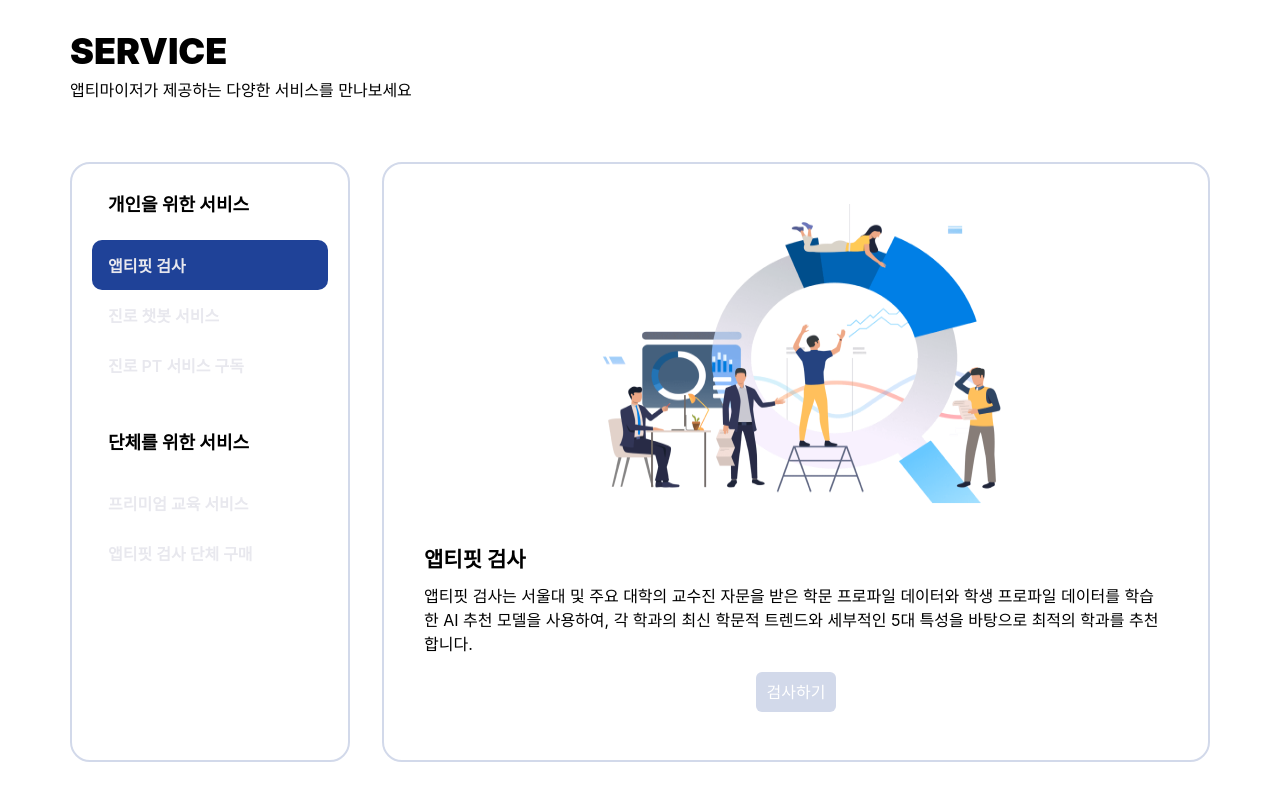
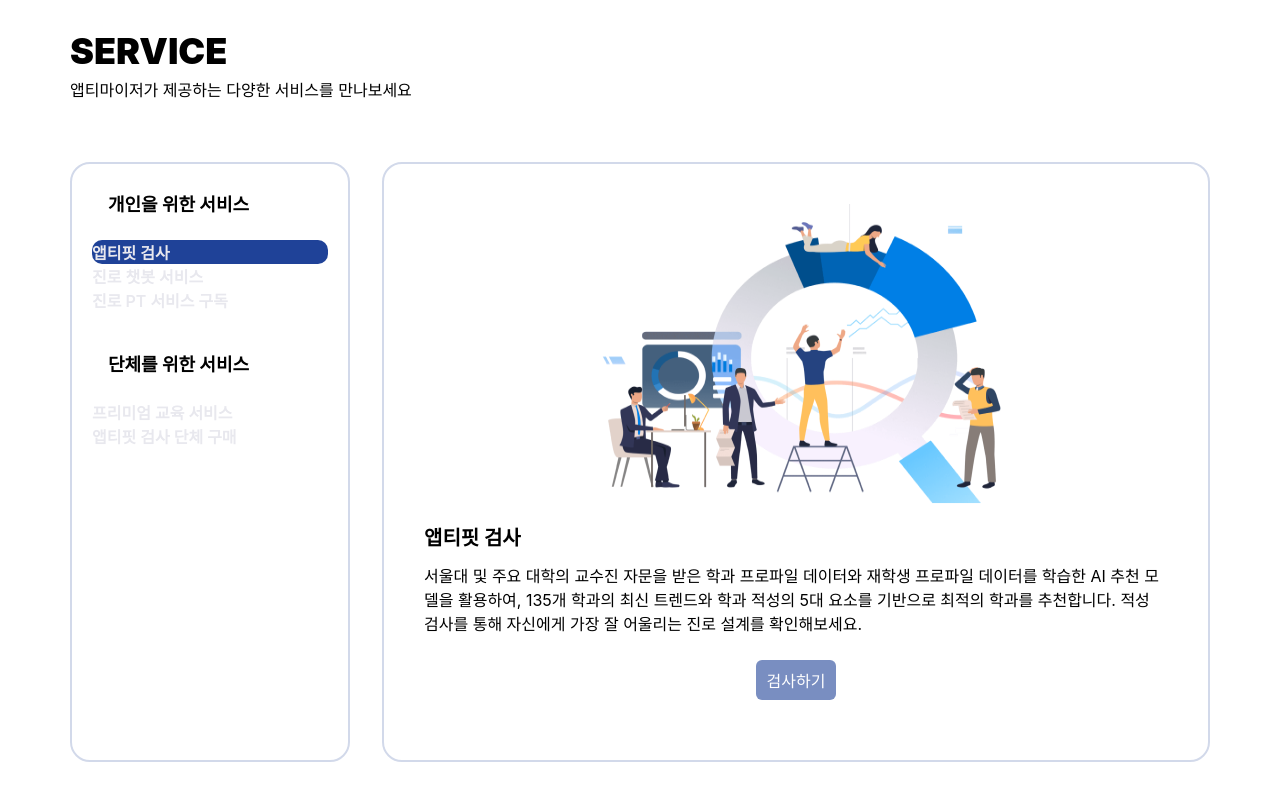
Before and after one commit to aptimizer-co/aptimizer, a Next.js app: page / in a window 1280 px wide. Shown: the part 896-1696 px from the top of the page. Built offline with nearby package versions, Linux system fonts and the light colour scheme; a web font is replaced by a local one.

Commit message:
[🎨UI] `ServiecContent` 컴포넌트 생성 및 코드 분리

```diff
--- a/src/app/(home)/_sections/ServiceSection/ServiceSection.module.css
+++ b/src/app/(home)/_sections/ServiceSection/ServiceSection.module.css
@@ -62,18 +62,6 @@
   margin-bottom: 1.6rem;
 }
 
-.ul li {
-  cursor: pointer;
-  display: flex;
-  align-items: center;
-  font-size: 1.6rem;
-  font-weight: 600;
-  padding-left: 1.6rem;
-  height: 5rem;
-  color: #e8e8ee;
-  border-radius: 1rem;
-}
-
 .active {
   background-color: #1f4298;
   color: #ffffff;
@@ -82,62 +70,6 @@
 /* 모바일 네비게이션 */
 .navMobile {
   display: none;
-}
-
-/* 서비스 */
-
-.product {
-  border: 0.2rem solid #d2d9ea;
-  border-radius: 2rem;
-  max-width: 82.8rem;
-  padding: 4rem;
-}
-
-.productImgContainer {
-  width: 50rem;
-  height: 30rem;
-  margin: 0 auto;
-  position: relative;
-  margin-bottom: 4rem;
-}
-
-.productTitle {
-  font-size: 2.1rem;
-  font-weight: bold;
-  line-height: 3.15rem;
-  margin-bottom: 0.8rem;
-}
-
-.productDesc {
-  font-size: 1.6rem;
-  line-height: 2.4rem;
-  margin-bottom: 1.6rem;
-}
-
-.button {
-  margin: 0 auto;
-  width: 8rem;
-  height: 4rem;
-  border-radius: 0.6rem;
-  border: none;
-  background-color: #d2d9ea;
-  display: flex;
-  justify-content: center;
-  align-items: center;
-  font-size: 1.6rem;
-  line-height: 2.4rem;
-  font-weight: 500;
-  color: white;
-  transition: background-color 200ms ease-in-out;
-}
-
-.button:hover {
-  background-color: #798ec1;
-  transition: background-color 200ms ease-in-out;
-}
-
-.button:active {
-  background-color: #1f4298;
 }
 
 /* 반응형 */
@@ -199,24 +131,6 @@
     transition: background-color 200ms ease-in-out;
     color: white;
   }
-
-  .productImgContainer {
-    width: 75%;
-    height: 25rem;
-  }
-
-  .productTitle {
-    font-size: 1.8rem;
-    font-weight: 700;
-    line-height: 2.7rem;
-    margin-bottom: 0.8rem;
-  }
-
-  .productDesc {
-    font-size: 1.6rem;
-    line-height: 2.4rem;
-    margin-bottom: 1.6rem;
-  }
 }
 
 @media (max-width: 426px) {
@@ -245,41 +159,13 @@
     line-height: 1.8rem;
     font-weight: 600;
   }
-
-  .productImgContainer {
-    width: 100%;
-    height: 20rem;
-  }
-
-  .productTitle {
-    font-size: 1.8rem;
-    font-weight: 700;
-    line-height: 2.7rem;
-    margin-bottom: 0.8rem;
-  }
-
-  .productDesc {
-    font-size: 1.4rem;
-    line-height: 2.1rem;
-    margin-bottom: 1.6rem;
-  }
 }
 
 @media (max-width: 376px) {
-  .product {
-    padding: 2rem;
-  }
-
   .navMobile div li {
     font-size: 1.2rem;
     font-weight: 500;
     padding: 0.4rem 0.2rem;
     text-align: center;
   }
-
-  .productImgContainer {
-    width: 20rem;
-    height: 15rem;
-    margin-bottom: 2.4rem;
-  }
 }
--- a/src/app/(home)/_sections/ServiceSection/_components/ServiceContent/ServiceContent.module.css
+++ b/src/app/(home)/_sections/ServiceSection/_components/ServiceContent/ServiceContent.module.css
@@ -2,7 +2,7 @@
   border: 0.2rem solid #d2d9ea;
   border-radius: 2rem;
   max-width: 82.8rem;
-  padding: 4rem;
+  padding: var(--spacing-40);
   position: relative;
 }
 
@@ -11,20 +11,19 @@
   height: 30rem;
   margin: 0 auto;
   position: relative;
-  margin-bottom: 4rem;
+  margin-bottom: var(--spacing-24);
 }
 
 .productTitle {
-  font-size: 2.1rem;
-  font-weight: bold;
-  line-height: 3.15rem;
-  margin-bottom: 0.8rem;
+  font-size: var(--text-20);
+  font-weight: var(--font-700);
+  margin-bottom: var(--spacing-16);
 }
 
 .productDesc {
-  font-size: 1.6rem;
-  line-height: 2.4rem;
-  margin-bottom: 1.6rem;
+  font-size: var(--text-16);
+  line-height: 150%;
+  margin-bottom: var(--spacing-24);
 }
 
 .button {
@@ -33,22 +32,51 @@
   height: 4rem;
   border-radius: 0.6rem;
   border: none;
-  background-color: #d2d9ea;
+  background-color: var(--secondary);
   display: flex;
   justify-content: center;
   align-items: center;
-  font-size: 1.6rem;
-  line-height: 2.4rem;
-  font-weight: 500;
+  font-size: var(--text-16);
+  font-weight: var(--font-500);
   color: white;
   transition: background-color 200ms ease-in-out;
 }
 
 .button:hover {
-  background-color: #798ec1;
+  background-color: var(--primary);
   transition: background-color 200ms ease-in-out;
 }
 
-.button:active {
-  background-color: #1f4298;
+/* 반응형 */
+@media (max-width: 768px) {
+  .productImgContainer {
+    width: 40rem;
+    height: 25rem;
+  }
 }
+
+@media (max-width: 425px) {
+  .product {
+    padding: var(--spacing-16);
+  }
+
+  .productImgContainer {
+    width: 100%;
+    height: 20rem;
+  }
+
+  .productTitle {
+    font-size: var(--text-18);
+  }
+
+  .productDesc {
+    font-size: var(--text-16);
+  }
+}
+
+@media (max-width: 320px) {
+  .productImgContainer {
+    width: 100%;
+    height: 15rem;
+  }
+}
--- a/src/app/(home)/_sections/ServiceSection/_components/ServiceContent/ServiceContent.tsx
+++ b/src/app/(home)/_sections/ServiceSection/_components/ServiceContent/ServiceContent.tsx
@@ -1,6 +1,6 @@
-import Image from "next/image";
-import Aptifit from "@/public/png/aptifit.png";
-import s from "./ServiceContent.module.css";
+import Image from 'next/image';
+import Aptifit from '@/public/png/aptifit.png';
+import s from './ServiceContent.module.css';
 
 interface IServiceContent {
   id: number;
@@ -16,10 +16,11 @@ const ServiceContent = ({ id }: IServiceContent) => {
           </div>
           <p className={s.productTitle}>앱티핏 검사</p>
           <p className={s.productDesc}>
-            앱티핏 검사는 서울대 및 주요 대학의 교수진 자문을 받은 학문 프로파일
-            데이터와 학생 프로파일 데이터를 학습한 AI 추천 모델을 사용하여, 각
-            학과의 최신 학문적 트렌드와 세부적인 5대 특성을 바탕으로 최적의
-            학과를 추천합니다.
+            서울대 및 주요 대학의 교수진 자문을 받은 학과 프로파일 데이터와
+            재학생 프로파일 데이터를 학습한 AI 추천 모델을 활용하여, 135개
+            학과의 최신 트렌드와 학과 적성의 5대 요소를 기반으로 최적의 학과를
+            추천합니다. 적성 검사를 통해 자신에게 가장 잘 어울리는 진로 설계를
+            확인해보세요.
           </p>
           <button className={s.button}>검사하기</button>
         </div>
@@ -28,14 +29,15 @@ const ServiceContent = ({ id }: IServiceContent) => {
       return (
         <div className={s.product}>
           <div className={s.productImgContainer}>
-            <Image src={Aptifit} alt="앱티핏 검사" fill />
+            <Image src={Aptifit} alt="진로 챗봇 서비스" fill />
           </div>
           <p className={s.productTitle}>진로 챗봇 서비스</p>
           <p className={s.productDesc}>
-            앱티핏 검사는 서울대 및 주요 대학의 교수진 자문을 받은 학문 프로파일
-            데이터와 학생 프로파일 데이터를 학습한 AI 추천 모델을 사용하여, 각
-            학과의 최신 학문적 트렌드와 세부적인 5대 특성을 바탕으로 최적의
-            학과를 추천합니다.
+            미래 설계의 든든한 동반자인 진로 챗봇 서비스를 통해 앱티마이저의
+            모든 데이터를 학습한 진로 챗봇과 함께 맞춤형 진로 상담을
+            체험해보세요. 다양한 학과와 직업에 대한 최신 정보와 자료를 바탕으로
+            개인화된 진로 상담을 제공하며, 24시간 실시간으로 언제 어디서나 즉시
+            챗봇의 도움을 받을 수 있습니다.
           </p>
           <button className={s.button}>검사하기</button>
         </div>
@@ -44,14 +46,14 @@ const ServiceContent = ({ id }: IServiceContent) => {
       return (
         <div className={s.product}>
           <div className={s.productImgContainer}>
-            <Image src={Aptifit} alt="앱티핏 검사" fill />
+            <Image src={Aptifit} alt="진로 PT 서비스 구독" fill />
           </div>
           <p className={s.productTitle}>진로 PT 서비스 구독</p>
           <p className={s.productDesc}>
-            앱티핏 검사는 서울대 및 주요 대학의 교수진 자문을 받은 학문 프로파일
-            데이터와 학생 프로파일 데이터를 학습한 AI 추천 모델을 사용하여, 각
-            학과의 최신 학문적 트렌드와 세부적인 5대 특성을 바탕으로 최적의
-            학과를 추천합니다.
+            성공적인 진로 설계를 위한 통합 솔루션인 진로 PT 서비스를 통해
+            앱티마이저가 제공하는 모든 서비스를 체계적이고 단계적으로 체험하며
+            최적의 진로를 설계해보세요. 앱티핏 검사, 챗봇 상담, 멘토링 프로그램
+            등 다양한 서비스를 경험할 수 있습니다.
           </p>
           <button className={s.button}>검사하기</button>
         </div>
@@ -60,14 +62,15 @@ const ServiceContent = ({ id }: IServiceContent) => {
       return (
         <div className={s.product}>
           <div className={s.productImgContainer}>
-            <Image src={Aptifit} alt="앱티핏 검사" fill />
+            <Image src={Aptifit} alt="앱티핏 검사 단체 구매" fill />
           </div>
-          <p className={s.productTitle}>프리미엄 교육 서비스</p>
+          <p className={s.productTitle}>앱티핏 검사 단체 구매</p>
           <p className={s.productDesc}>
-            앱티핏 검사는 서울대 및 주요 대학의 교수진 자문을 받은 학문 프로파일
-            데이터와 학생 프로파일 데이터를 학습한 AI 추천 모델을 사용하여, 각
-            학과의 최신 학문적 트렌드와 세부적인 5대 특성을 바탕으로 최적의
-            학과를 추천합니다.
+            앱티마이저의 AI 기반 적성 검사를 단체에 적용해 보세요. 다양한
+            학생들이 미래를 명확하고 효율적으로 설계할 수 있도록 앱티핏을
+            활용하여 개별 학생의 강점과 진로 적성을 파악하고 맞춤형 지도를
+            제공할 수 있습니다. 개별 학생뿐만 아니라 집단 전체에 대한 분석
+            보고서도 받아볼 수 있습니다.
           </p>
           <button className={s.button}>검사하기</button>
         </div>
@@ -76,14 +79,13 @@ const ServiceContent = ({ id }: IServiceContent) => {
       return (
         <div className={s.product}>
           <div className={s.productImgContainer}>
-            <Image src={Aptifit} alt="앱티핏 검사" fill />
+            <Image src={Aptifit} alt="프리미엄 교육 서비스" fill />
           </div>
-          <p className={s.productTitle}>앱티핏 검사 단체 구매</p>
+          <p className={s.productTitle}>프리미엄 교육 서비스</p>
           <p className={s.productDesc}>
-            앱티핏 검사는 서울대 및 주요 대학의 교수진 자문을 받은 학문 프로파일
-            데이터와 학생 프로파일 데이터를 학습한 AI 추천 모델을 사용하여, 각
-            학과의 최신 학문적 트렌드와 세부적인 5대 특성을 바탕으로 최적의
-            학과를 추천합니다.
+            앱티마이저가 제공하는 프리미엄 교육 서비스를 단체에 적용해보세요.
+            단체의 특성에 맞게 PT 서비스를 맞춤형으로 운영해드리며, 온라인과
+            오프라인 환경 모두에서 적용 가능합니다.
           </p>
           <button className={s.button}>검사하기</button>
         </div>
```
